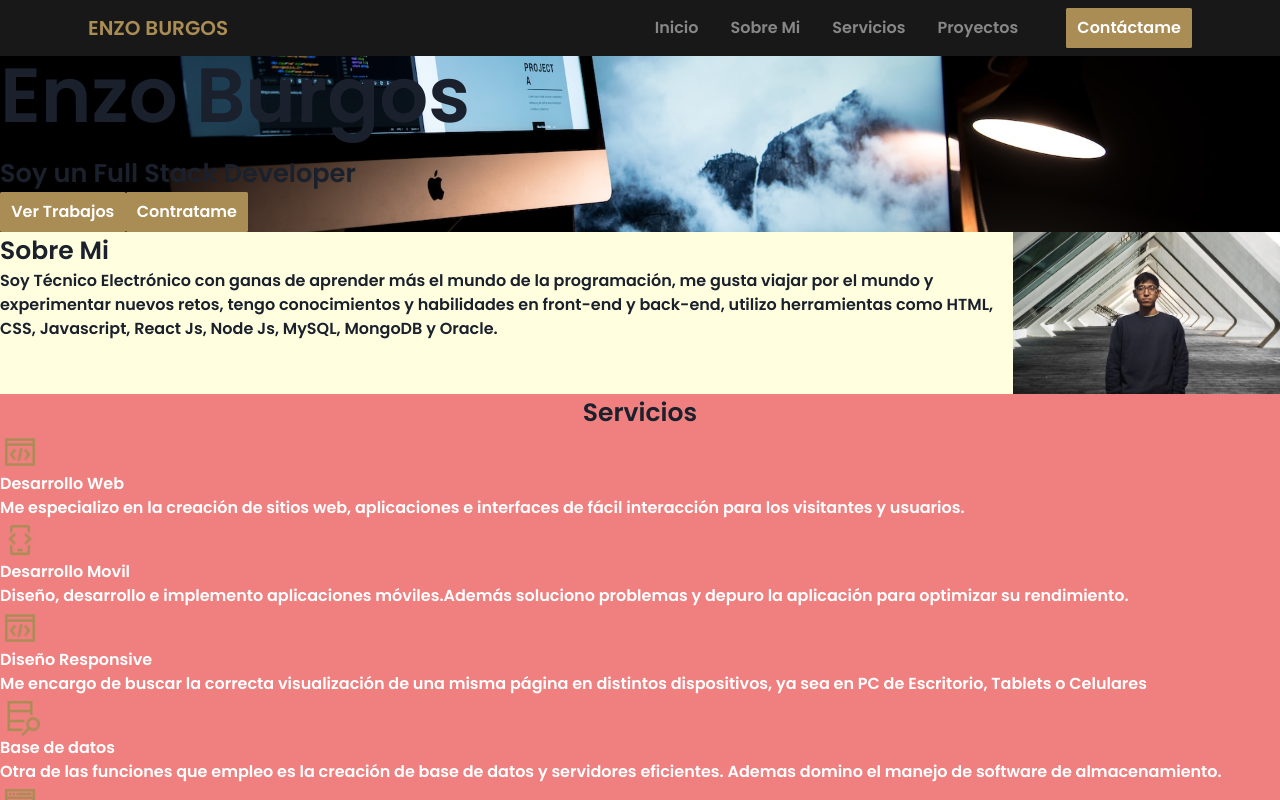
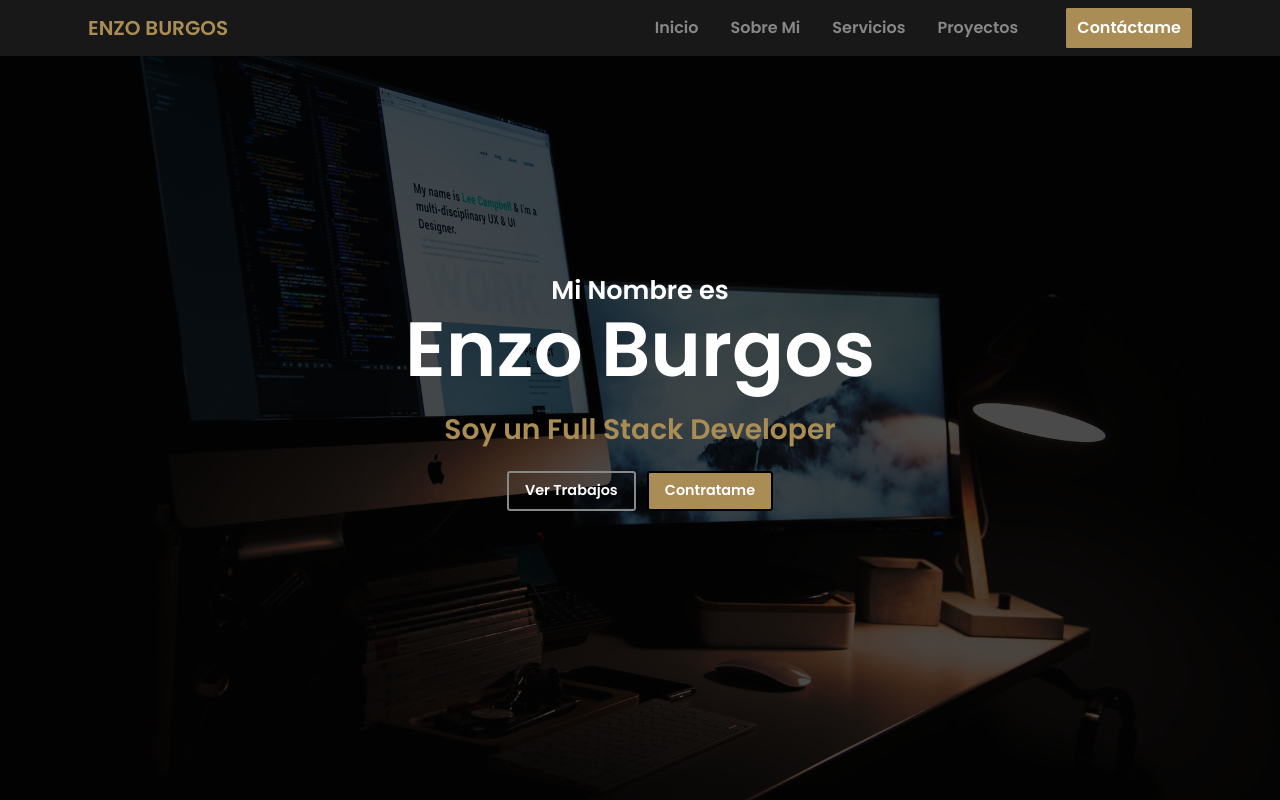
Before and after one commit to enzoburgos/PortfolioReactJs, a React (Create React App) app: page / in a window 1280 px wide. Shown: the top 800 px of the page. Built offline with nearby package versions, Linux system fonts and the light colour scheme.

Commit message:
termine de darle estilo a la seccion inicio

```diff
--- a/src/components/Boton/Boton.jsx
+++ b/src/components/Boton/Boton.jsx
@@ -1,16 +1,20 @@
 import React from "react";
 import { Button } from "@chakra-ui/react";
 
-const Boton = ({ text }) => {
+const Boton = ({ text, bg }) => {
   const estiloboton = {
     pr: ".7rem",
     pl: ".7rem",
-    color: "white",
-    bg: "#AA8C55",
+    color: 'white',
+    // bg: "#AA8C55",
+    bg : `${bg}`,
     borderRadius: ".1rem",
   };
 
-  return <Button sx={estiloboton}> {text} </Button>;
+  return (
+  <Button sx={estiloboton} variant="unstyled"> {text} </Button>
+
+  )
 };
 
 export { Boton };
--- a/src/components/Header/Header.jsx
+++ b/src/components/Header/Header.jsx
@@ -23,9 +23,9 @@ const estiloheader = {
   return (
     <Box as="header" sx={estiloheader}>
       <Logo />
-      <Flex alignItems='center'>
+      <Flex alignItems='center' >
       <Navbar />
-      <Boton text="Contáctame" />
+      <Boton text="Contáctame" bg='#AA8C55' pr='' pl=''/>
       </Flex>
     </Box>
   );
--- a/src/components/Inicio/Inicio.jsx
+++ b/src/components/Inicio/Inicio.jsx
@@ -1,37 +1,64 @@
 import React from "react";
-import { Box, Text } from "@chakra-ui/react";
-import { Boton } from "../../components";
+import { Box, Button, Text } from "@chakra-ui/react";
+// import { Boton } from "../../components";
+
+import "./Inicio.css";
 
 import Escritorio from "../../assets/img/Escritorio.jpg";
 
 const Inicio = () => {
   // ------estilos-------
   const estiloinicio = {
-    // bg: "lightgreen",
-    // height: "92vh",
-    // justifyContent: "center",
-    // textAlign: "center",
-    // alignItems: "center",
+    bgImage: `${Escritorio}`,
+    bgPosition: "center",
+    bgSize: "cover",
+    backgroundColor: "rgb( 25, 25, 25)",
+    backgroundBlendMode: "soft-light",
+    height: "100vh",
+    display: "flex",
+    justifyContent: "center",
+    alignItems: "center",
+    textAlign: "center",
     // fontSize: "calc(1em + 1vw)",
-    // display: "flex"
   };
 
+  const estilobotonuno = {
+    color: "white",
+    bg: "transparent",
+    borderRadius: ".2rem",
+    border: "2px solid #878787",
+    pr : '1rem',
+    pl : '1rem',
+    fontSize : '.9rem',
+    mr:'.7rem'
+  };
+
+  const estilobotondos = {
+
+    color: "white",
+    bg: "#AA8C55",
+    borderRadius: ".2rem",
+    border: "2px solid black",
+    pr : '1rem',
+    pl : '1rem',
+    fontSize : '.9rem',
+
+  }
+
   return (
-    <Box
-      id="inicio"
-      as="section"
-      sx={estiloinicio}
-      bgImage={Escritorio}
-      bgPosition="center"
-      bgRepeat="no-repeat"
-      bgSize='cover'
-    >
+    <Box id="inicio" as="section" sx={estiloinicio}>
       <Box>
-        <Text fontSize="2vw">Mi Nombre es</Text>
-        <Text fontSize="6vw">Enzo Burgos</Text>
-        <Text fontSize="2vw">Soy un Full Stack Developer </Text>
-        <Boton text="Ver Trabajos" />
-        <Boton text="Contratame" />
+        <Text fontSize="2vw" color="white" lineHeight=".2rem">
+          Mi Nombre es
+        </Text>
+        <Text fontSize="6vw" color="white">
+          Enzo Burgos
+        </Text>
+        <Text fontSize="2.2vw" color="#AA8C55" mb="1.3rem">
+          Soy un Full Stack Developer
+        </Text>
+        <Button variant="unstyled" sx={estilobotonuno}>Ver Trabajos</Button>
+        <Button variant='unstyled' sx={estilobotondos}> Contratame </Button>
       </Box>
     </Box>
   );
--- a/src/components/Navbar/Navbar.jsx
+++ b/src/components/Navbar/Navbar.jsx
@@ -8,15 +8,14 @@ const Navbar = () => {
 
     color:'#878787',
     fontSize:'1rem',
-    p: '1.15rem 1rem 0.9rem 1rem'
-
+    p: '1.15rem 1rem 0.9rem 1rem',
 
   };
 
   return (
     <Box as="nav" pr='2rem'>
 
-      <Link sx={estilolink} href="#inicio" >Inicio</Link>
+      <Link sx={estilolink} href="#inicio">Inicio</Link>
       <Link sx={estilolink} href="#sobre-mi" >Sobre Mi</Link>
       <Link sx={estilolink} href="#servicios" >Servicios</Link>
       <Link sx={estilolink} href="#portfolio" >Proyectos</Link>
```
Also changed, not shown: src/components/Inicio/Inicio.css (added).
